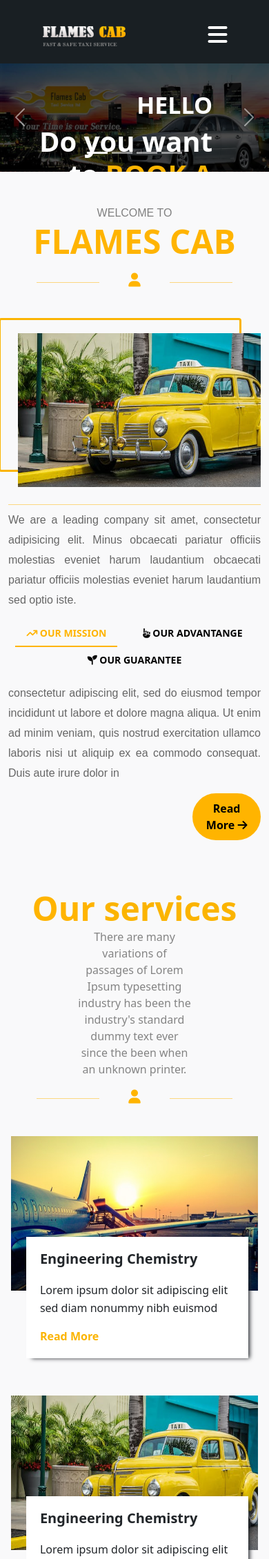
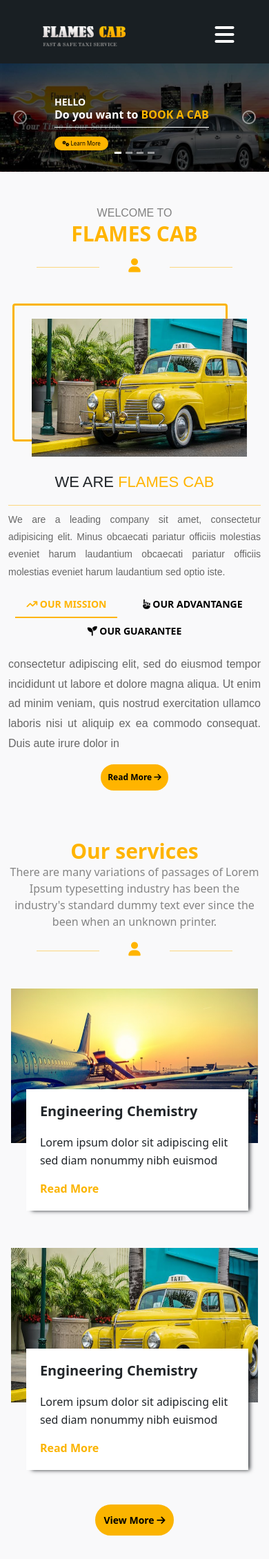
Before and after one commit to Binu-Tamang/flaming-cab, a PHP site: page / in a window 390 px wide. Shown: the top 2260 px of the page at 69% size. Run offline with PHP 8.4, Linux system fonts and the light colour scheme; some libraries are stand-ins or nearby versions.

Commit message:
animation add

```diff
--- a/assets/css/style.css
+++ b/assets/css/style.css
@@ -74,12 +74,11 @@ section.second-top-header {
   z-index: 3;
 }
 .second-top-header .second-top-header-menubar ul {
-  text-align: center;
   margin: 0px;
   padding: 18px;
 }
 .second-top-header .second-top-header-menubar ul li {
-  display: inline-block;
+  display: inline-flex;
 }
 .second-top-header .second-top-header-menubar li a {
   color: #fff;
@@ -134,10 +133,11 @@ section.second-top-header {
 /* below 980px */
 @media (max-width: 62em) {
   .mobile-nav-btn {
-    display: inline-block;
-    position:relative;
+    display: flex;
+    position: relative;
     z-index: 3;
-    text-align: center;
+    justify-content: end;
+    text-align: right;
   }
 
   .second-top-header-logo img {
@@ -272,8 +272,8 @@ section.banner-slider a {
 .banner-slider-text {
   position: absolute;
   top: 110px;
-  right: 145px;
-  text-align: end;
+  left: 145px;
+  text-align: left;
   height: 310px;
   padding-right: 40px;
   padding-left: 15px;
@@ -337,33 +337,82 @@ section.banner-slider a {
 @media (max-width: 62em){
   .banner-slider-text {
     position: absolute;
-    top: 40px;
-    right: 42px;
-    text-align: end;
+    top: 2rem;
+    left: 4rem;
     height: 280px;
 }
   .banner-slider-text h2 {
-    font-size: 34px;
+    font-size: 24px;
     font-weight: 700;
     color: #fff;
 }
 .banner-slider-text h3 {
-  font-size: 40px;
+  font-size: 26px;
   font-weight: 700;
   color: #fff;
   border-bottom: 1px solid;
   padding-bottom: 16px;
 }
 .banner-slider-text p {
-  font-size: 1rem;
+  font-size: 12px;
   color: #fff;
 }
 .banner-slider-button button {
   padding: 5px;
-  width: 25%;
+  /* width: 34%; */
   border: 2px solid #ffb400;
   background: #ffb400;
   border-radius: 11px;
+  font-size: 10px;
+}
+/* banner slider respo */
+span.slider-icons{
+  height: 15px;
+  border: 2px solid;
+  border-radius: 13px;
+  width: 16px;
+  padding: 8px;
+}
+div#main-slider li button{
+  width: 10px;
+}
+}
+/* below 560px */
+@media (max-width: 35em){
+  .banner-slider-text {
+    position: absolute;
+    top: 3rem;
+    left: 4rem;
+}
+.banner-slider-text h2 {
+  font-size: 14px;
+  font-weight: 700;
+  color: #fff;
+  margin: 0;
+}
+.banner-slider-text h3 {
+font-size: 16px;
+font-weight: 700;
+color: #fff;
+border-bottom: 1px solid;
+padding-bottom: 8px;
+}
+.banner-slider-text p {
+font-size: 10px;
+color: #fff;
+margin: 0;
+display: none;
+}
+.banner-slider-button button {
+padding: 2px;
+width: 35%;
+border: 2px solid #ffb400;
+background: #ffb400;
+border-radius: 10px;
+font-size: 8px;
+}
+.banner-slider-button button i {
+font-size: 8px;
 }
 }
 /*-----------------------------banner slider css end----------------------------------------*/
@@ -377,7 +426,7 @@ section.welcome-part {
   color: gray;
   font-family: "Raleway", sans-serif;
 }
-.welcome-part-heading h1 {
+.welcome-part-heading .welcome-heading {
   font-size: 48px;
   font-weight: 800;
   margin: 0 0 0;
@@ -479,7 +528,6 @@ button.nav-link {
 }
 .welcome-part-button button {
   padding: 8px;
-  width: 27%;
   border: 2px solid #ffb400;
   background: #ffb400;
   border-radius: 34px;
@@ -562,7 +610,30 @@ button.nav-link {
   object-fit: cover;
   object-position: top;
   width: 100%;
-} /*--------------------------------------welcome part css ends--------------------------------------------*/
+}
+/* ======responsive of welcome========= */
+@media (max-width: 62em){
+.welcome-heading{
+  font-size: 30px;
+}
+.col-lg-6.welcomne-right{
+padding: 0 32px;
+}
+.welcome-part-box-right h2{
+  font-size: 22px;
+  text-align: center;
+}
+.welcome-part-box-right p{
+  font-size: 14px;
+}
+.welcome-part-button button{
+  font-size: 12px;
+}
+.welcome-part-button{
+  text-align: center;
+}
+}
+ /*--------------------------------------welcome part css ends--------------------------------------------*/
 
 /*---------------------------------------our services css starts-------------------------------------------*/
 section.main-our-services {
@@ -571,13 +642,12 @@ section.main-our-services {
 .our-services-heading {
   text-align: center;
 }
-.our-services-heading h1 {
+/* .our-services-heading .welcome-heading {
   font-size: 48px;
-  /* line-height: 48px; */
   font-weight: 800;
   margin: 0 0 0;
-}
-.our-services-heading h1 span {
+} */
+.our-services-heading .welcome-heading span {
   color: #fbb400;
 }
 .our-services-heading p {
@@ -645,12 +715,16 @@ button.serives-respo-btn a {
 }
 /* =================responsive of services part starts============ */
 @media (max-width: 62em) {
+  .services-respo.text-center{
+    display: block;
+  }
 .services-respo button {
   background: #fbb400;
   border: 2px solid #fbb400;
   border-radius: 25px;
   padding: 10px;
   font-weight: 600;
+  font-size: 14px;
 }
 .services-respo-btn a {
   color: #000;
@@ -671,6 +745,9 @@ button.serives-respo-btn a {
   .service-img-intro-container.services2 {
     display: none;
   }
+  .our-services-heading p{
+    padding: 0;
+  }
 }
 /*------------------------------------our services css ends----------------------------------------------*/
 
@@ -686,7 +763,6 @@ section.booked {
   background: #222;
   color: #fff;
   clip-path: polygon(100% 1%, 100% 38%, 59% 100%, 0 100%, 0 0);
-  height: 460px;
   background-image: url(../img/background.png);
   margin: 50px 0;
 }
@@ -707,7 +783,7 @@ section.booked {
 }
 .booked-content {
   padding: 0;
-  margin-top: 90px;
+  margin: 5rem 0;
 }
 .booked-content p {
   font-size: 18px;
@@ -759,6 +835,14 @@ i.bi.bi-phone-vibrate:before {
   line-height: 1;
   text-decoration: none;
 }
+/* =========responsive of booked======= */
+@media (max-width: 62em){
+  .booked-content h3 {
+    font-size: 25px;
+    line-height: 30px;
+    color: #fff;
+}
+}
 /*--------------------------------------------booked css ends --------------------------*/
 
 /* ---------------------------------our fleets css start----------------------------------- */
@@ -790,7 +874,7 @@ section.our-fleets {
   padding: 8px;
 }
 .fleets-respo{
-  display: block;
+  display: block  ;
 }
 /* =================responsive of fleets part starts============ */
 @media (max-width: 62em) {
@@ -1134,16 +1218,6 @@ section.banner-about-us {
 /* ----banner about us css ends---- */
 
 /* ----why choose us css start---- */
-/* .banner-about-us-2::before {
-  content: "";
-  height: 250px;
-  background: rgb(13 110 253 / 34%);
-  position: absolute;
-  z-index: 1;
-  top: 0;
-  left: 0;
-  width: 100%;
-} */
 .why-choose-us-2 {
   background: #fbb400c2;
   height: 350px;
--- a/assets/js/custom.js
+++ b/assets/js/custom.js
@@ -23,6 +23,7 @@ function setEqualTabPaneHeight() {
   tabPanes.forEach(function(pane) {
     pane.style.height = maxHeight + 'px';
   });
+
 }
 
 // Call the function to set equal heights initially and on window resize
--- a/inc/css.php
+++ b/inc/css.php
@@ -10,3 +10,5 @@
 
 <!-- magnific pop up csss -->
 <link rel="stylesheet" type="text/css" href="assets/css/magnific-popup.css">
+<!-- Aos css -->
+<link href="https://unpkg.com/aos@2.3.1/dist/aos.css" rel="stylesheet">
--- a/inc/header.php
+++ b/inc/header.php
@@ -37,8 +37,8 @@
 					<img src="assets/img/logo.png" href="index.php">
 				</div>
 			</div>
-			<div class="col-md-10 text-end">
-				<div class="second-top-header-menubar" id="my-top-nav">
+			<div class="col-md-10 ">
+				<div class="second-top-header-menubar text-end" id="my-top-nav">
 					<ul>
 						<li><a href="index.php" class="active"> HOME</a></li>
 						<li><a href="about.php"> ABOUT US</a></li>
@@ -48,7 +48,7 @@
 						<li><a href="#"> CONTACT</a></li>
 					</ul>
 				</div>
-				<div class="mobile-nav-btn">
+				<div class="mobile-nav-btn text-end">
 					<i class="toggle-nav-icons-js fa fa-2x  fas fa-bars " name="menu-outline"></i>
 					<i class="toggle-nav-icons-js fa fa-2x fa-close" name="close-outline"></i>
 				</div>
--- a/inc/js.php
+++ b/inc/js.php
@@ -9,7 +9,8 @@
 <script src="//ajax.googleapis.com/ajax/libs/jquery/1.9.1/jquery.min.js"></script>
 <!-- magnific popup js-->
 <script src="assets/js/magnific-popup.js"></script>
-
+<!-- Aos script -->
+<script src="https://unpkg.com/aos@2.3.1/dist/aos.js"></script>
 <!-- custom js -->
 <script src="assets/js/custom.js"></script>
 
--- a/index.php
+++ b/index.php
@@ -26,10 +26,10 @@
 
 			<!-- Indicators -->
 			<ul class="carousel-indicators">
-				<button type="button" data-bs-target="#main-slider" data-bs-slide-to="0" class="active"></button>
-				<button type="button" data-bs-target="#main-slider" data-bs-slide-to="1"></button>
-				<button type="button" data-bs-target="#main-slider" data-bs-slide-to="2"></button>
-				<button type="button" data-bs-target="#main-slider" data-bs-slide-to="3"></button>
+			<li><button type="button" data-bs-target="#main-slider" data-bs-slide-to="0" class="active"></button></li>
+			<li><button type="button" data-bs-target="#main-slider" data-bs-slide-to="1"></button></li>
+			<li><button type="button" data-bs-target="#main-slider" data-bs-slide-to="2"></button></li>
+			<li><button type="button" data-bs-target="#main-slider" data-bs-slide-to="3"></button></li>
 			</ul>
 
 			<!-- The slideshow -->
@@ -102,11 +102,11 @@
 
 
 				<button class="carousel-control-prev" type="button" data-bs-target="#main-slider" data-bs-slide="prev">
-					<span class="carousel-control-prev-icon" aria-hidden="true"></span>
+					<span class="carousel-control-prev-icon slider-icons" aria-hidden="true"></span>
 					<span class="visually-hidden">Previous</span>
 				</button>
 				<button class="carousel-control-next" type="button" data-bs-target="#main-slider" data-bs-slide="next">
-					<span class="carousel-control-next-icon" aria-hidden="true"></span>
+					<span class="carousel-control-next-icon slider-icons" aria-hidden="true"></span>
 					<span class="visually-hidden">Next</span>
 				</button>
 
@@ -132,13 +132,13 @@
 					</div>
 				</div>
 				<div class="row">
-					<div class="col-lg-6 welcomne-right" data-aos="fade-right">
+					<div class="col-lg-6 welcomne-right" >
 						<div class="welcome-image-container">
-							<img src="assets/img/cab1.jpg" class="img-fluid h-100">
+							<img src="assets/img/cab1.jpg" class="img-fluid h-100" data-aos="fade-right">
 
 						</div>
 					</div>
-					<div class="col-lg-6  mt-lg-0 mt-md-5">
+					<div class="col-lg-6  mt-lg-0 mt-5">
 						<div class="welcome-part-box-right">
 							<h2>we are <span>flames cab</span></h2>
 							<p>We are a leading company sit amet, consectetur adipisicing elit. Minus obcaecati pariatur
@@ -199,7 +199,7 @@
 	<section class="main-our-services">
 		<div class="container">
 			<div class="our-services-heading">
-				<h1 class="welcome-heading">Our <span>services</span></h1>
+				<h2 class="welcome-heading">Our services</h2>
 				<p>There are many variations of passages of Lorem Ipsum typesetting industry has been the industry's
 					standard dummy text ever since the been when an unknown printer.</p>
 			</div>
@@ -368,23 +368,19 @@
 
 	<!-- --------------------testimonials starts--------------------- -->
 	<section class="testimonial-sec testimonial-center sec-bg sec-main bg-sec"
-		style="background-image:url('assets/img/testimonials.jpg');">
+		style="background-image:url('assets/img/testimonials.jpg');" data-aos="fade-up">
 		<div class="container">
 			<div class="row">
 				<div class="col-md-12">
 					<div class="sec-title center text-center">
-						<h5 class="title-small wow animate__ animate__fadeInDown animate__delay-200ms animated welcome-heading"
-							style="visibility: visible; animation-name: fadeInDown;">Our customer says</h5>
-						<h3 class="title-big wow animate__  animate__bounceInDown animate__delay-200ms animated"
-							style="visibility: visible; animation-name: bounceInDown;">Testimonials</h3>
-						<span class="title-seperator wow animate__  animate__fadeInUp animate__delay-200ms animated"
-							style="visibility: visible; animation-name: fadeInUp;"></span>
+						<h5 class="title-small">Our customer says</h5>
+						<h3 class="title-big">Testimonials</h3>
+						<span class="title-seperator"></span>
 
 					</div>
 				</div>
 				<div class="col-lg-8 col-md-12 mx-lg-auto">
-					<div class="testimonial-center wow animate__ animate__fadeIn animate__delay-200ms animated"
-						style="visibility: visible; animation-name: fadeIn;">
+					<div class="testimonial-center">
 						<div id="google-reviews">
 							<div class="review-item">
 								<div class="review-meta"><span class="review-author">Alex Pellegrino</span><span
```
Also changed, not shown: assets/img/slider/1.jpg (added), assets/img/slider/1.png (deleted), assets/img/slider/2.jpg, assets/img/slider/3.jpg, assets/img/slider/taxi2.jpg, assets/img/slider/taxi2.png (deleted), assets/img/slider/taxi3.jpg (added), assets/img/slider/taxi3.png (deleted), assets/img/slider/taxi4.jpg, assets/img/slider/taxi5.jpg (added).
